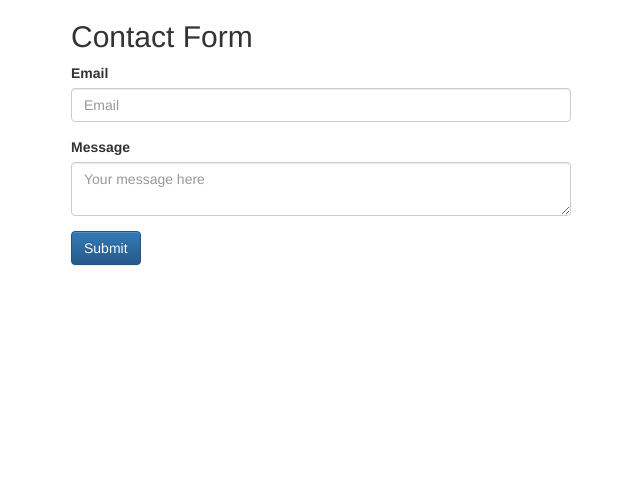
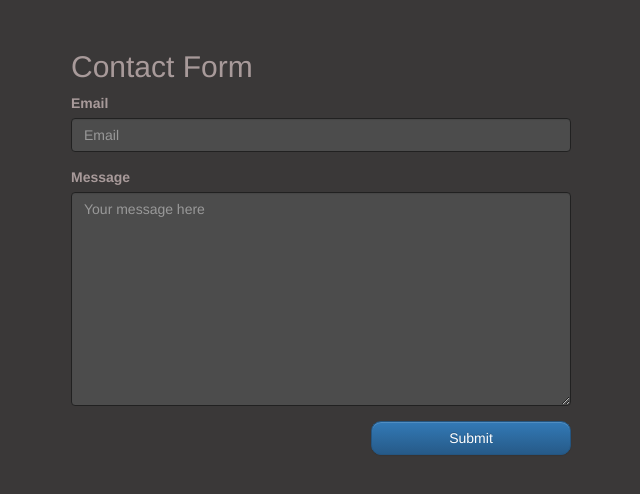
Before and after one commit to annajersey/contactForm, a React (Create React App) app: page / in a window 1280 px wide. Shown: the top 494 px of the page, without its empty margins (319-959 px from the left). Built offline with nearby package versions, Linux system fonts and the light colour scheme.

Commit message:
styling form

```diff
--- a/src/App.css
+++ b/src/App.css
@@ -1,4 +1,24 @@
+body {
+    background: #3a3838;
+    color: #a89a9a;
+}
 .contactForm {
-  width: 500px;
-  margin: auto;
+    width: 500px;
+    margin: 50px auto;
 }
+button.btn {
+    float: right;
+    border-radius: 10px;
+    width: 200px;
+}
+.text-error {
+    color: #ff8c78;
+}
+input.form-control, textarea.form-control {
+    background: #4c4c4c !important;
+    border-color: #212121;
+    color:#a89a9a;
+}
+.has-error .form-control {
+    border-color: #ff8c78;
+}
--- a/src/Form.js
+++ b/src/Form.js
@@ -15,15 +15,14 @@ class Form extends Component {
         const name = e.target.name;
         const value = e.target.value;
         this.setState({[name]: value});
-
     }
 
     validateFields() {
         let fieldValidationErrors = {email: [], message: []};
 
         if (!this.state.email.match(/^([\w.%+-]+)@([\w-]+\.)+([\w]{2,})$/i)) fieldValidationErrors.email.push('Please enter a valid email');
-        if (!this.state.message.length) fieldValidationErrors.message.push('Message is required field');
-        if (this.state.message.length >= 10) fieldValidationErrors.message.push('Message max length is 1000');
+        if (!this.state.message.length) fieldValidationErrors.message.push('Message is a required field');
+        if (this.state.message.length >= 1000) fieldValidationErrors.message.push('Message max length is 1000');
 
         this.setState({
             formErrors: fieldValidationErrors,
@@ -51,15 +50,15 @@ class Form extends Component {
                            placeholder="Email"
                            value={this.state.email}
                            onChange={(e) => this.onChange(e)}/>
-                    <small className="form-text text-muted">{this.state.formErrors.email.map(e => e)}</small>
+                    <small className="form-text text-error">{this.state.formErrors.email.map(e => e)}</small>
                 </div>
                 <div className={`form-group ${this.errorClass(this.state.formErrors.message)}`}>
                     <label htmlFor="message">Message</label>
-                    <textarea maxLength="1000" required className="form-control" name="message"
+                    <textarea rows='10' maxLength="1000" required className="form-control" name="message"
                               placeholder="Your message here"
                               value={this.state.message}
                               onChange={(e) => this.onChange(e)}/>
-                    <small className="form-text text-muted">{this.state.formErrors.message.map(e => e)}</small>
+                    <small className="form-text text-error">{this.state.formErrors.message.map(e => e)}</small>
                 </div>
                 <button type="submit" className="btn btn-primary" onClick={(e) => this.submitForm(e)}>Submit</button>
             </form>
```
Also changed, not shown: 1 other file (tests, documents, lock files or other folders).
